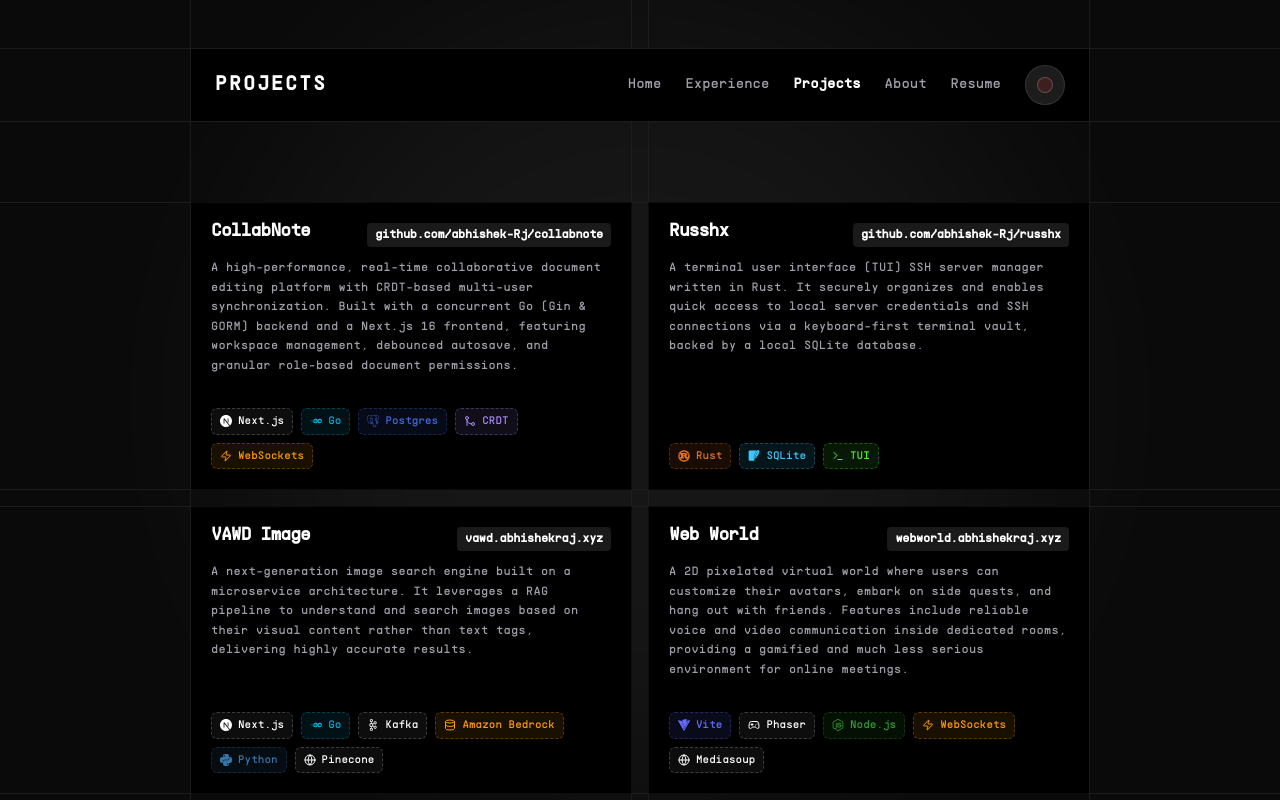
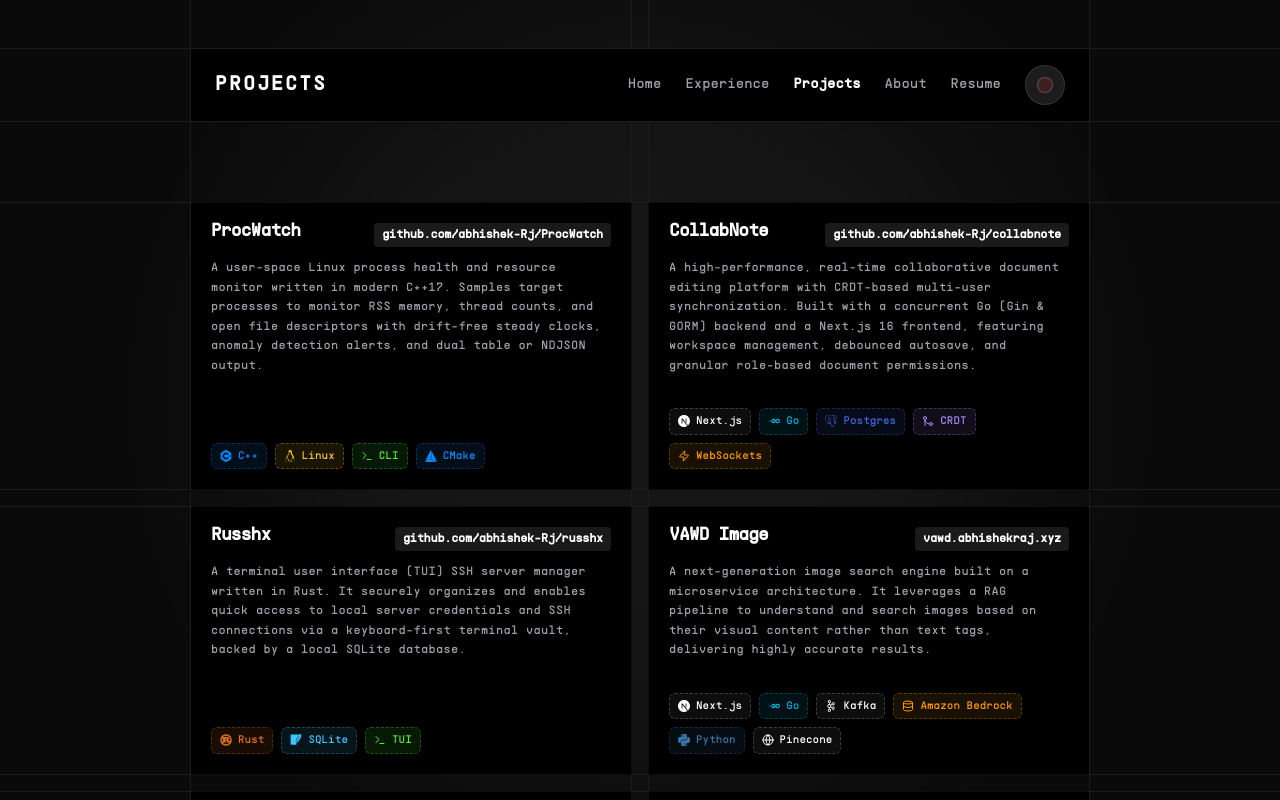
Before and after one commit to abhishek-Rj/abhishek-Rj, a React (Vite) app: page /projects in a window 1280 px wide. Shown: the top 800 px of the page. Built offline with nearby package versions, Linux system fonts and the light colour scheme; a web font is replaced by a local one.

Commit message:
feat(projects): add ProcWatch project showcase
- Added ProcWatch (C++17 user-space Linux process health and resource monitor)
- Added tech stack badge support and icons for Linux, CMake, and CLI

```diff
--- a/src/pages/Projects.tsx
+++ b/src/pages/Projects.tsx
@@ -17,6 +17,8 @@ import {
   SiFigma,
   SiRust,
   SiSqlite,
+  SiLinux,
+  SiCmake,
 } from "react-icons/si";
 import {
   Database,
@@ -28,6 +30,7 @@ import {
   Code,
   FileText,
   GitMerge,
+  Activity,
 } from "lucide-react";
 
 const getTechStackProps = (tech: string) => {
@@ -221,6 +224,27 @@ const getTechStackProps = (tech: string) => {
         border: "border-[#A78BFA]/30",
         bg: "bg-[#A78BFA]/10",
       };
+    case "Linux":
+      return {
+        icon: <SiLinux size={12} />,
+        color: "text-[#FCC624]",
+        border: "border-[#FCC624]/30",
+        bg: "bg-[#FCC624]/10",
+      };
+    case "CMake":
+      return {
+        icon: <SiCmake size={12} />,
+        color: "text-[#068DFF]",
+        border: "border-[#068DFF]/30",
+        bg: "bg-[#068DFF]/10",
+      };
+    case "CLI":
+      return {
+        icon: <Terminal size={12} />,
+        color: "text-[#4AF626]",
+        border: "border-[#4AF626]/30",
+        bg: "bg-[#4AF626]/10",
+      };
     default:
       return {
         icon: <Code size={12} />,
@@ -232,6 +256,14 @@ const getTechStackProps = (tech: string) => {
 };
 
 const projects = [
+  {
+    title: "ProcWatch",
+    link: "github.com/abhishek-Rj/ProcWatch",
+    icon: <Activity className="w-5 h-5" />,
+    description:
+      "A user-space Linux process health and resource monitor written in modern C++17. Samples target processes to monitor RSS memory, thread counts, and open file descriptors with drift-free steady clocks, anomaly detection alerts, and dual table or NDJSON output.",
+    stack: ["C++", "Linux", "CLI", "CMake"],
+  },
   {
     title: "CollabNote",
     link: "github.com/abhishek-Rj/collabnote",
```
